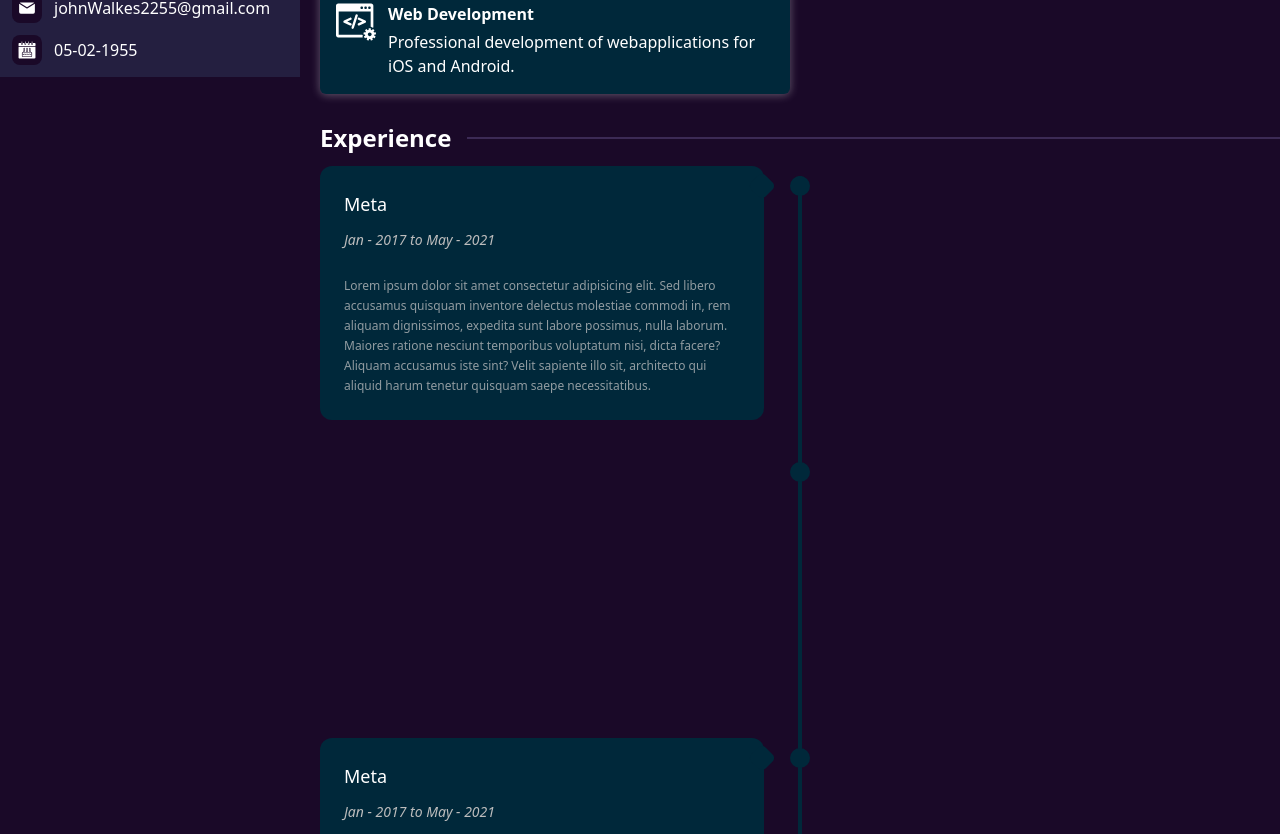
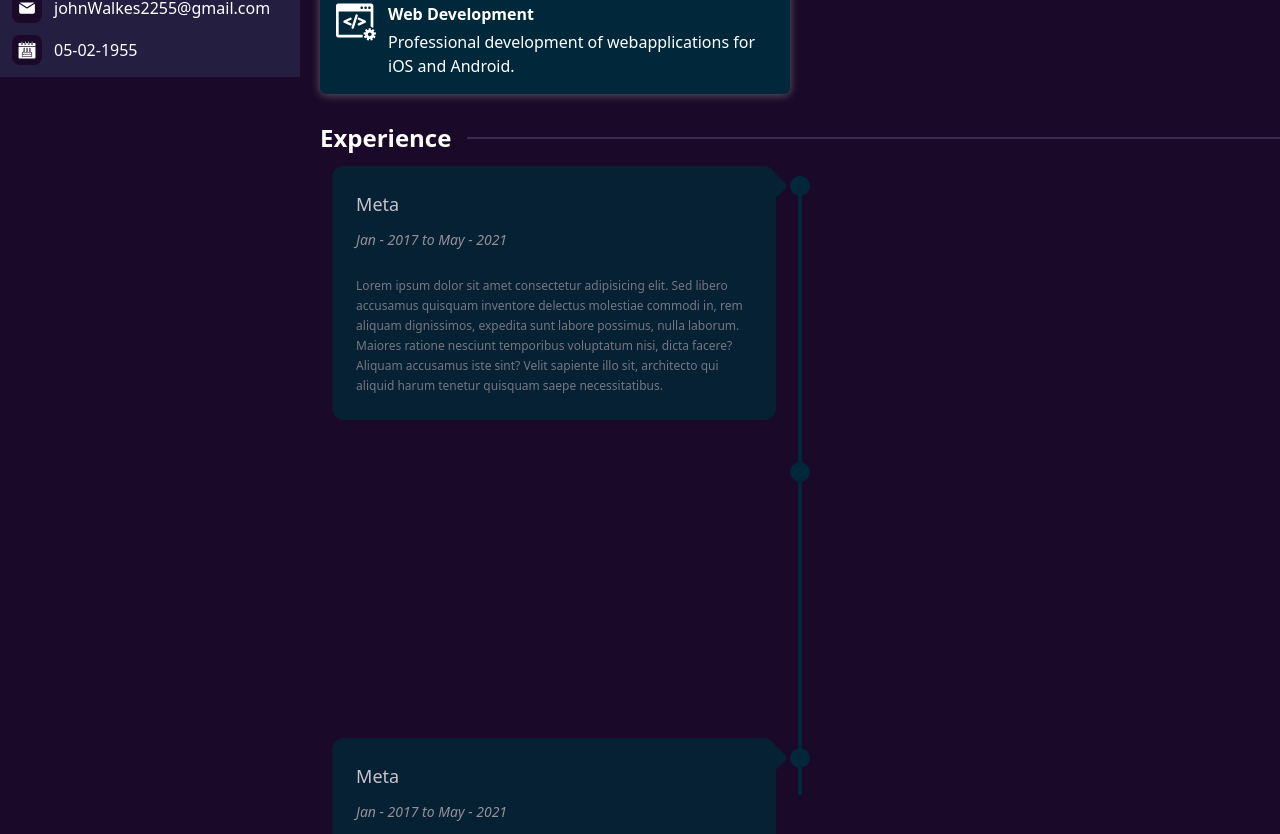
Before and after one commit to Anantp9290/Personal-portfolio, a Next.js app: page / in a window 1280 px wide. Shown: the part 586-1420 px from the top of the page. Built offline with nearby package versions, Linux system fonts and the light colour scheme.

Commit message:
animation change and image locally import

```diff
--- a/tailwind.config.ts
+++ b/tailwind.config.ts
@@ -14,11 +14,11 @@
       },
       keyframes: {
         fadeInRight: {
-          "0%": { opacity: "0", transform: "translateX(20px)" },
+          "0%": { opacity: "0", transform: "translateX(50px)" },
           "100%": { opacity: "1", transform: "translateX(0)" },
         },
         fadeInLeft: {
-          "0%": { opacity: "0", transform: "translateX(-20px)" },
+          "0%": { opacity: "0", transform: "translateX(-50px)" },
           "100%": { opacity: "1", transform: "translateX(0)" },
         },
         line: {
@@ -27,9 +27,9 @@
         },
       },
       animation: {
-        fadeInRight: "fadeInRight 0.5s ease-out",
-        fadeInLeft: "fadeInLeft 0.5s ease-out",
-        line: "line 0.5s ease-out forwards",
+        fadeInRight: "fadeInRight 10s ease-out",
+        fadeInLeft: "fadeInLeft 10s ease-out",
+        line: "line 10s ease-out forwards",
       },
     },
   },
```
Also changed, not shown: public/assets/images/avatar_hat.jpg (added).
